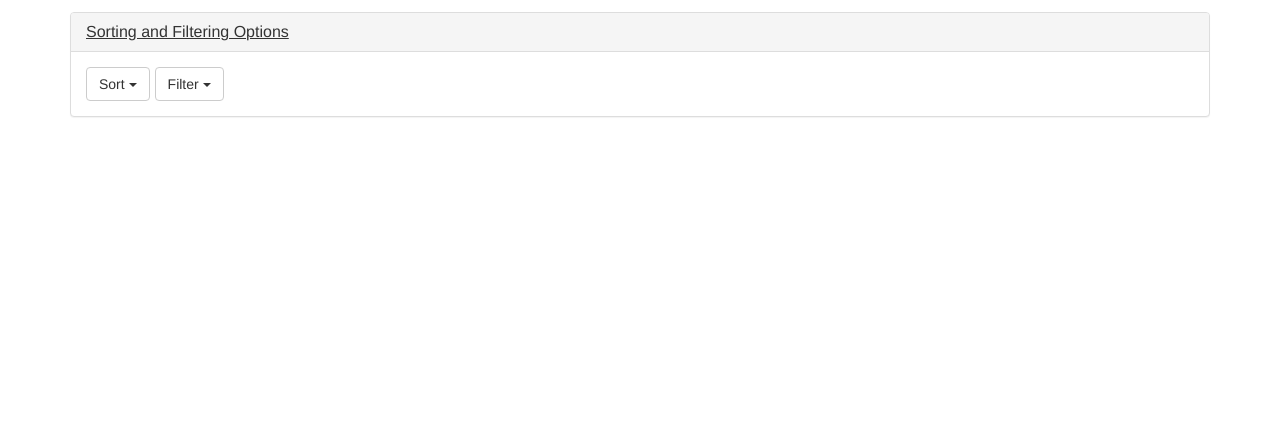
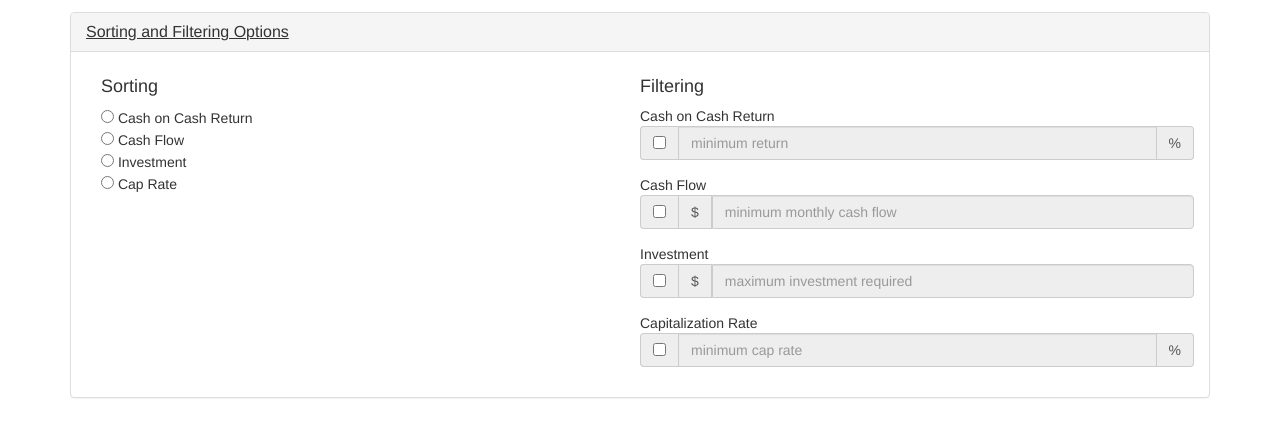
Before and after one commit to shafeen/RealEstateNapkinCalculator, a plain HTML site: page AngularNapkinCalculator/index.html at #!/compare in a window 1280 px wide. Both pictures are taken after a click on the button "Sorting and Filtering Options". Shown: the part 53-490 px from the top of the page. Drawn offline with nearby package versions, Linux system fonts and the light colour scheme; some packages are replaced by stand-ins of ours.

Commit message:
Updated AngularNapkinCalculator: adding sorting/filtering to compare view

```diff
--- a/AngularNapkinCalculator/compare.html
+++ b/AngularNapkinCalculator/compare.html
@@ -12,32 +12,75 @@
                 </div>
                 <div id="sortFilterOptions" class="panel-collapse collapse " role="tabpanel" aria-labelledby="headingOne">
                     <div class="panel-body">
-                        <div class="dropdown pull-left">
-                            <button class="btn btn-default dropdown-toggle" type="button" id="dropdownMenu1" data-toggle="dropdown" aria-haspopup="true" aria-expanded="true">
-                                Sort
-                                <span class="caret"></span>
-                            </button>
-                            <ul class="dropdown-menu" aria-labelledby="dropdownMenu1">
-                                <li><a href="#">Cash on Cash Return</a></li>
-                                <li><a href="#">Cash Flow</a></li>
-                                <li><a href="#">Investment</a></li>
-                                <li role="separator" class="divider"></li>
-                                <li><a href="#">Cap Rate</a></li>
-                            </ul>
+                        <div>
+                            <div class="col-md-6">
+                                <h4>Sorting</h4>
+                                <form action="">
+                                    <input type="radio" aria-label="..." name="sorting" value="Cash on Cash Return">
+                                    Cash on Cash Return <br/>
+                                    <input type="radio" aria-label="..." name="sorting" value="Cash on Cash Return">
+                                    Cash Flow <br/>
+                                    <input type="radio" aria-label="..." name="sorting" value="Cash on Cash Return">
+                                    Investment <br/>
+                                    <input type="radio" aria-label="..." name="sorting" value="Cash on Cash Return">
+                                    Cap Rate <br/>
+                                </form>
+                            </div>
+                            <div class="col-md-6">
+                                <div class="row"><h4>Filtering</h4></div>
+                                <div class="row">
+                                    <div class="form-group ">Cash on Cash Return
+                                        <div class="input-group">
+                                            <span class="input-group-addon">
+                                                <input type="checkbox" aria-label="...">
+                                            </span>
+                                            <input type="number" class="form-control" placeholder="minimum return"
+                                                   ng-model="" disabled />
+                                            <div class="input-group-addon ">%</div>
+                                        </div>
+                                    </div>
+                                </div>
+                                <div class="row">
+                                    <div class="form-group ">Cash Flow
+                                        <div class="input-group">
+                                            <span class="input-group-addon">
+                                                <input type="checkbox" aria-label="...">
+                                            </span>
+                                            <div class="input-group-addon ">$</div>
+                                            <input type="number" class="form-control"
+                                                   placeholder="minimum monthly cash flow"
+                                                   ng-model="" disabled />
+                                        </div>
+                                    </div>
+                                </div>
+                                <div class="row">
+                                    <div class="form-group ">Investment
+                                        <div class="input-group">
+                                            <span class="input-group-addon">
+                                                <input type="checkbox" aria-label="...">
+                                            </span>
+                                            <div class="input-group-addon ">$</div>
+                                            <input type="number" class="form-control"
+                                                   placeholder="maximum investment required"
+                                                   ng-model="" disabled />
+                                        </div>
+                                    </div>
+                                </div>
+                                <div class="row">
+                                    <div class="form-group ">Capitalization Rate
+                                        <div class="input-group">
+                                            <span class="input-group-addon">
+                                                <input type="checkbox" aria-label="...">
+                                            </span>
+                                            <input type="number" class="form-control" placeholder="minimum cap rate"
+                                                   ng-model="" disabled />
+                                            <div class="input-group-addon ">%</div>
+                                        </div>
+                                    </div>
+                                </div>
+                            </div>
                         </div>
-                        <div class="dropdown pull-left" style="padding-left: 5px">
-                            <button class="btn btn-default dropdown-toggle" type="button" id="dropdownMenu2" data-toggle="dropdown" aria-haspopup="true" aria-expanded="true">
-                                Filter
-                                <span class="caret"></span>
-                            </button>
-                            <ul class="dropdown-menu" aria-labelledby="dropdownMenu2">
-                                <li><a href="#">Cash on Cash Return</a></li>
-                                <li><a href="#">Cash Flow</a></li>
-                                <li><a href="#">Investment</a></li>
-                                <li role="separator" class="divider"></li>
-                                <li><a href="#">Cap Rate</a></li>
-                            </ul>
-                        </div>
+
                     </div>
                 </div>
             </div>
```
